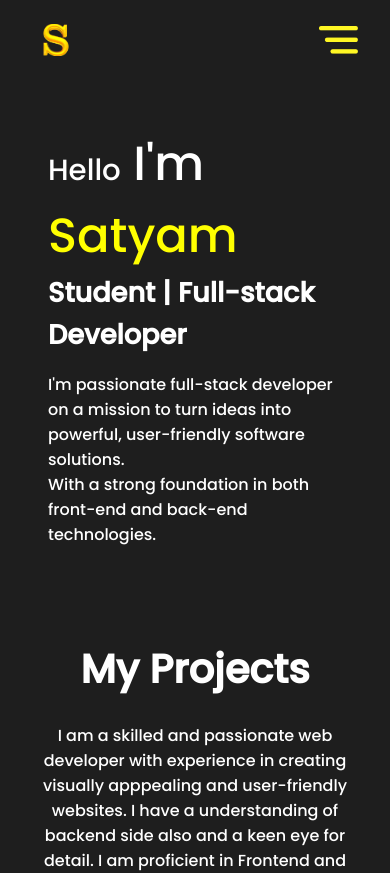
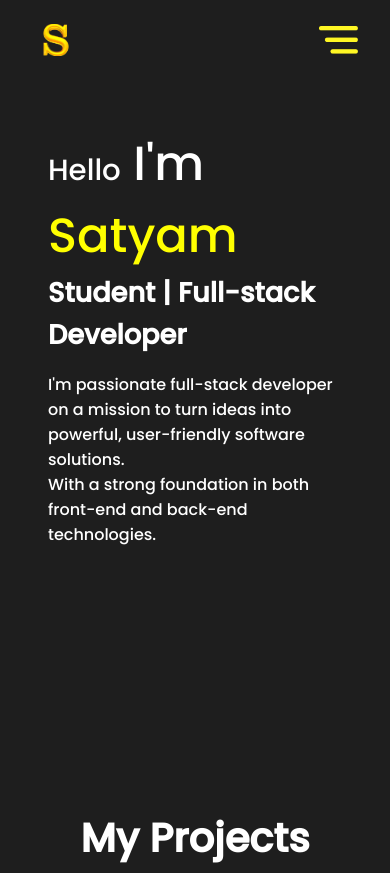
Before and after one commit to Satyams-23/MyPortfolio, a React (Create React App) app in the folder portfolio/: page / in a window 390 px wide. Shown: the top 873 px of the page. Built offline with nearby package versions, Linux system fonts and the light colour scheme; a web font is replaced by a local one.

Commit message:
Update intro.css

```diff
--- a/portfolio/src/components/intro/intro.css
+++ b/portfolio/src/components/intro/intro.css
@@ -73,7 +73,7 @@
         display: contents;
     }
     #intro{
-        height: calc(70vh - 5rem);
+        height: calc(90vh - 5rem);
         width: 100vw;
         max-width: 75rem;
         margin: 0 auto;
```
